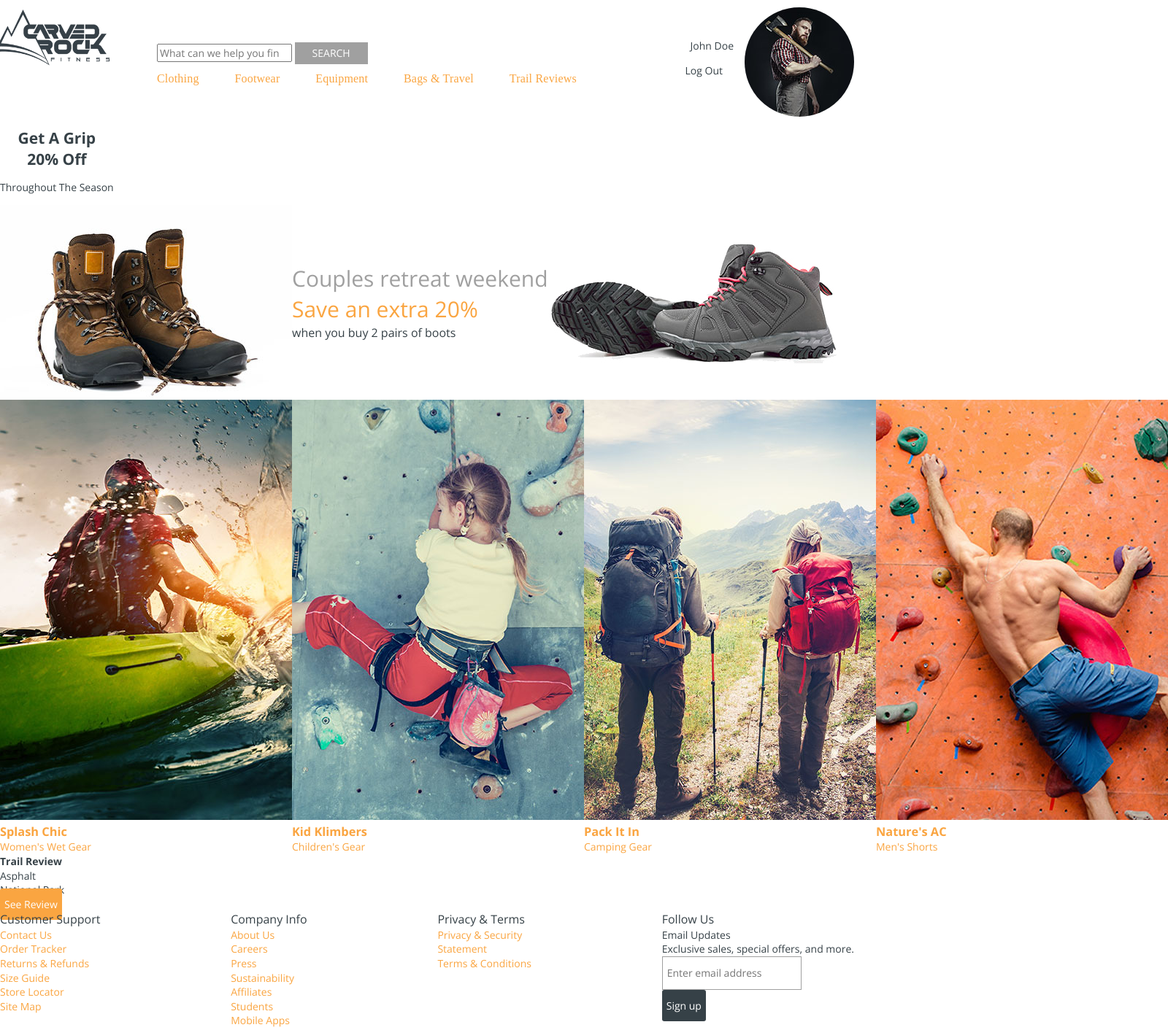
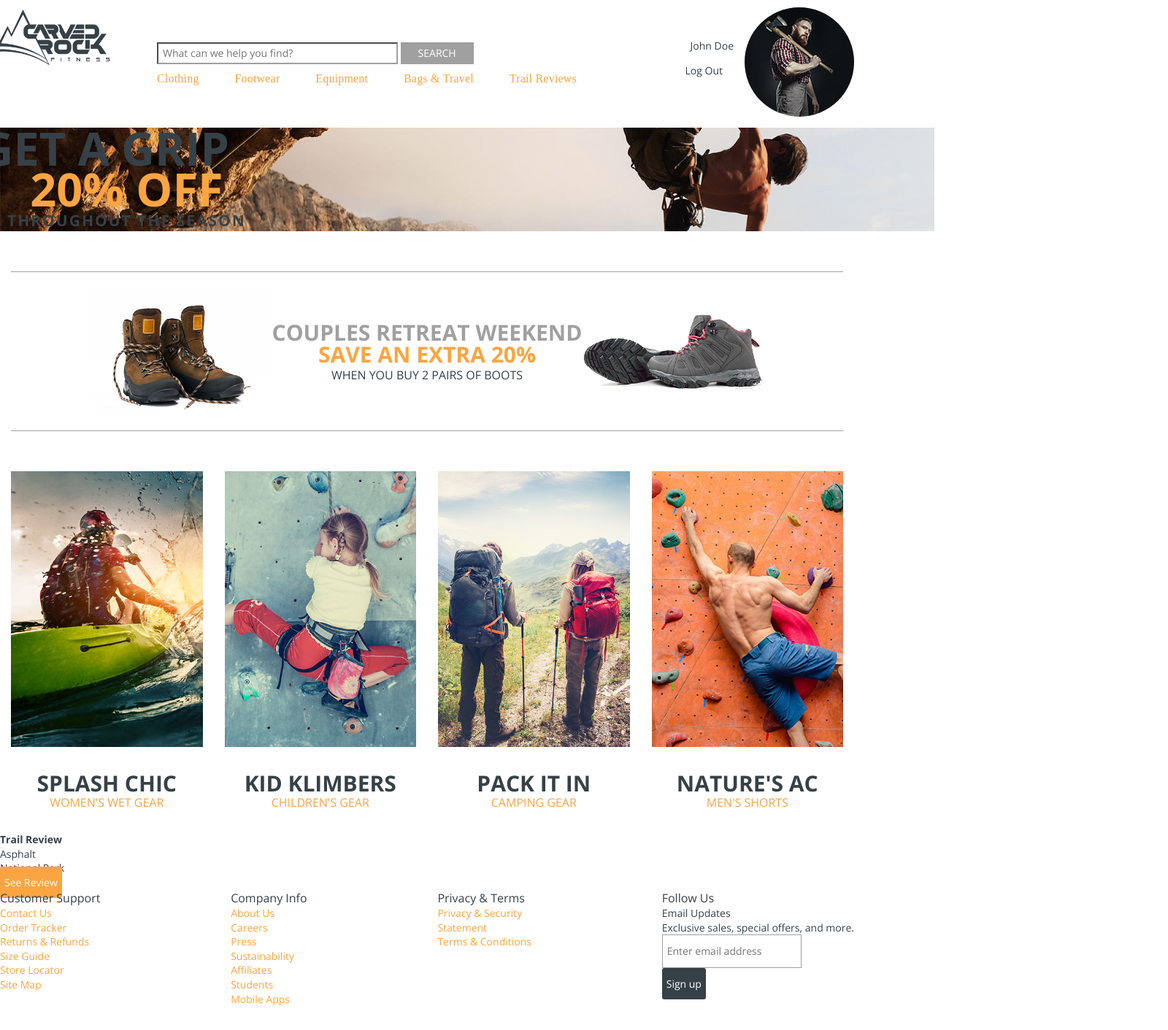
Before and after one commit to alynecs/LandingPage-Carved-Rock-Fitness, a website: page index.html in a window 1280 px wide. Shown: the top 1412 px of the page at 73% size, 1600 px wide, since content can reach past the window. Drawn offline with nearby package versions, Linux system fonts and the light colour scheme.

Commit message:
module 4 finished

```diff
--- a/css/main.css
+++ b/css/main.css
@@ -126,7 +126,7 @@ section {
 }
 /* module 4 */
 .hero {
-    background-image: url("img/hero.jpg"), 400px;
+    background-image: url(/img/hero.jpg);
     background-size: cover;
     background-position: center;
     text-transform: uppercase;
@@ -138,3 +138,59 @@ section {
 .hero div h2 {
     color: #faa541;
 }
+.hero div h1, h2 {
+    font-size: 63px;
+    font-weight: 700;
+    line-height: 0.9;
+}
+.hero div p {
+    letter-spacing: 2px;
+    font-weight: 700;
+    font-size: 21px;
+    margin: 0 10px 0;
+}
+.banner {
+    margin: 55px 15px;
+    width: 100%;
+    border-top: 1px solid #a0a0a0;
+    border-bottom: 1px solid #a0a0a0;
+    padding: 25px 0;
+}
+.banner img {
+    width: 250px;
+}
+.banner-text {
+    font-size: 30px;
+    font-weight: 700;
+    text-transform: uppercase;
+    line-height: 1;
+    text-align: center;
+}
+.banner-text>div:last-child {
+    font-size: 16px;
+    font-weight: 400;
+    margin-top: 5px;
+}
+.category {
+    flex: 0 0 25%;
+    padding: 0 15px;
+}
+.category img {
+    width: 100%;
+}
+.category-text {
+    color: #364147;
+    padding: 30px 0;
+    text-transform: uppercase;
+    text-align: center;
+}
+.category-text>div {
+    font-size: 16px;
+    font-weight: 200;
+    color: #faa541;
+}
+.category-text h3 {
+    font-size: 30px;
+    font-weight: 700;
+    line-height: 1;
+}
--- a/index.html
+++ b/index.html
@@ -21,7 +21,7 @@
       <div class="flex flex-one align-center">
         <div>
           <form>
-            <input class:"search-box" aria-label="Search" placeholder="What can we help you find?" type="search">
+            <input class="search-box" aria-label="Search" placeholder="What can we help you find?" type="search">
             <button class="search-button" type="submit">SEARCH</button>
           </form>
           <ul class="flex space-between nav-list">
@@ -43,8 +43,8 @@
     </div>
   </nav>
 
-    <!-- HERO -->
-  <section>
+  <!-- HERO -->
+  <section class="hero">
     <div class="container flex flex-column align-center center">
       <h1>Get A Grip</h1>
       <h2>20% Off</h2>
@@ -57,9 +57,9 @@
 
     <!-- SALE BANNER -->
     <section>
-      <div class="flex align-center center">
+      <div class="flex align-center center banner">
         <img alt="Brown Boots" src="img/brown-boots.jpg">
-        <div>
+        <div class="banner-text">
           <div class="text-light">Couples retreat weekend</div>
           <div class="text-secondary">Save an extra 20%</div>
           <div class="text-primary">when you buy 2 pairs of boots</div>
@@ -70,37 +70,37 @@
 
     <!-- CATEGORIES -->
     <section>
-      <div>
+      <div class="category">
         <a href="#">
           <img alt="Splash Chic" src="img/category-1.jpg" />
-          <div>
+          <div class="category-text">
             <h3>Splash Chic</h3>
             <div>Women's Wet Gear</div>
           </div>
         </a>
       </div>
-      <div>
+      <div class="category">
         <a href="#">
           <img alt="Kid Klimbers" src="img/category-2.jpg" />
-          <div>
+          <div class="category-text">
             <h3>Kid Klimbers</h3>
             <div>Children's Gear</div>
           </div>
         </a>
       </div>
-      <div>
+      <div class="category">
         <a href="#">
           <img alt="Pack It In" src="img/category-3.jpg" />
-          <div>
+          <div class="category-text">
             <h3>Pack It In</h3>
             <div>Camping Gear</div>
           </div>
         </a>
       </div>
-      <div>
+      <div class="category">
         <a href="#">
           <img alt="Nature's AC" src="img/category-4.jpg" />
-          <div>
+          <div class="category-text">
             <h3>Nature's AC</h3>
             <div>Men's Shorts</div>
           </div>
```
